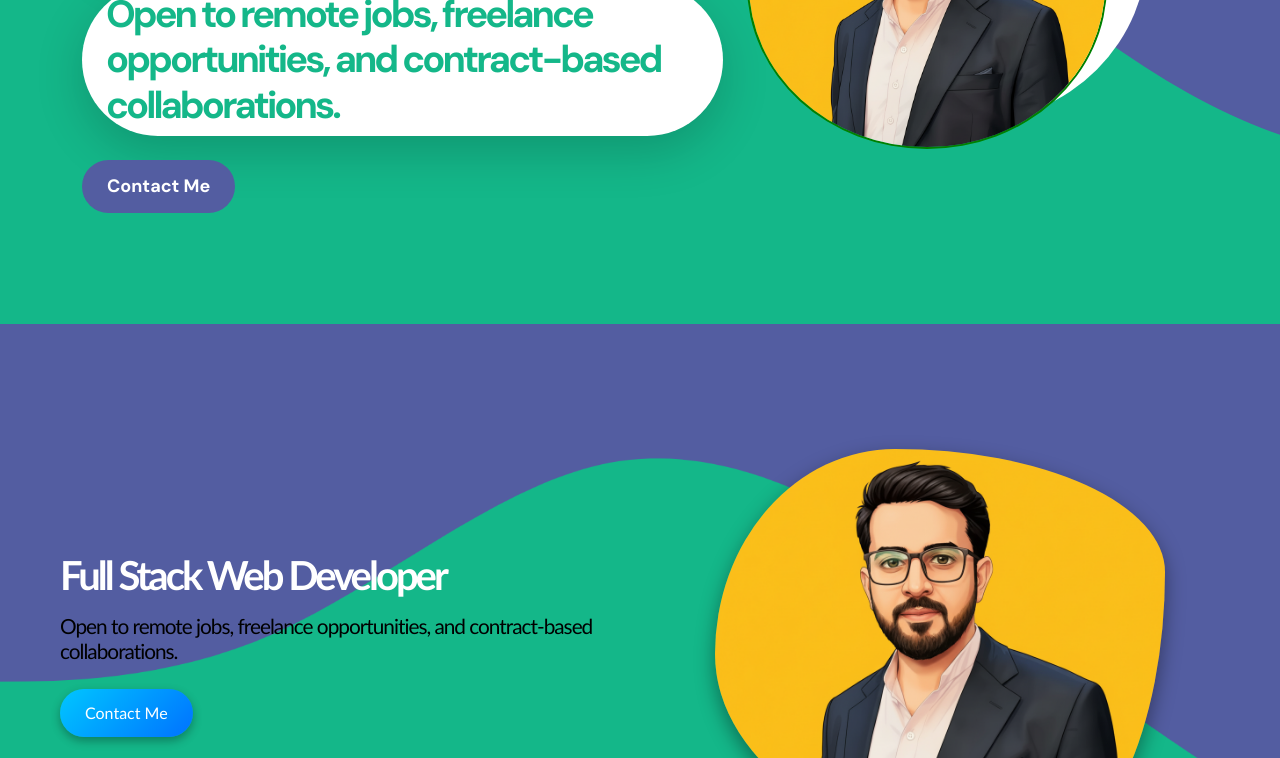
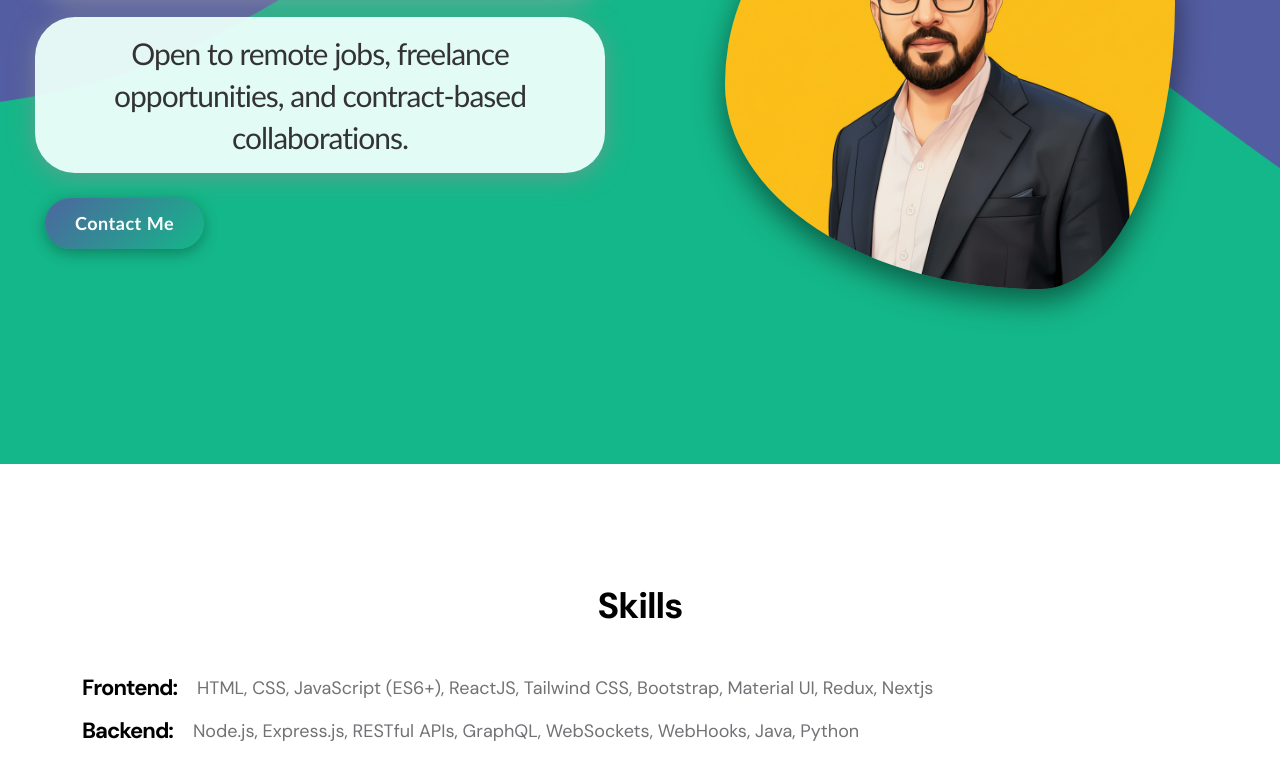
Before and after one commit to hanzla59/my_portfolio, a plain HTML site: page index.html in a window 1280 px wide. Shown: the part 336-1094 px from the top of the page. Drawn offline with Linux system fonts and the light colour scheme.

Commit message:
complete the header of my portfolio

```diff
--- a/index.html
+++ b/index.html
@@ -94,7 +94,7 @@ https://templatemo.com/tm-578-first-portfolio
 
     <main>
 
-        <section class="hero d-flex justify-content-center align-items-center" id="section_1">
+        <!-- <section class="hero d-flex justify-content-center align-items-center" id="section_1">
             <div class="container">
                 <div class="row">
 
@@ -122,7 +122,7 @@ https://templatemo.com/tm-578-first-portfolio
                     d="M0,160L24,160C48,160,96,160,144,138.7C192,117,240,75,288,64C336,53,384,75,432,106.7C480,139,528,181,576,208C624,235,672,245,720,240C768,235,816,213,864,186.7C912,160,960,128,1008,133.3C1056,139,1104,181,1152,202.7C1200,224,1248,224,1296,197.3C1344,171,1392,117,1416,90.7L1440,64L1440,0L1416,0C1392,0,1344,0,1296,0C1248,0,1200,0,1152,0C1104,0,1056,0,1008,0C960,0,912,0,864,0C816,0,768,0,720,0C672,0,624,0,576,0C528,0,480,0,432,0C384,0,336,0,288,0C240,0,192,0,144,0C96,0,48,0,24,0L0,0Z">
                 </path>
             </svg>
-        </section>
+        </section> -->
 
         <!-- <section style="display: flex; font-family: 'Gill Sans', 'Gill Sans MT', Calibri, 'Trebuchet MS', sans-serif;">
             <div style="width: 65%; border: 2px solid greenyellow; padding: 20px 10px 20px 50px">
@@ -135,25 +135,108 @@ https://templatemo.com/tm-578-first-portfolio
             </div>
         </section> -->
 
+
         <section
-            style="display: flex; align-items: center; justify-content: space-between; flex-wrap: wrap; padding: 40px; font-family: 'Gill Sans', 'Gill Sans MT', Calibri, 'Trebuchet MS', sans-serif; background: url('images/HeaderBackgorund.png') no-repeat center center/cover; color: white; min-height: 80vh;">
+    style="
+        display: flex;
+        align-items: center;
+        justify-content: space-between;
+        flex-wrap: wrap;
+        padding: 80px 20px 40px;
+        font-family: 'Gill Sans', 'Gill Sans MT', Calibri, 'Trebuchet MS', sans-serif;
+        background: url('images/HeaderBackgorund.png') no-repeat center center/cover;
+        color: white;
+        min-height: 100vh;
+        box-sizing: border-box;
+        gap: 20px;
+    "
+    id="section_1">
 
     <!-- Left Content -->
-            <div style="flex: 1 1 500px; padding: 20px; max-width: 600px;">
-                <h1 style="font-size: 2.5rem; margin-bottom: 15px;">Full Stack Web Developer</h1>
-                <h3 style="font-size: 1.3rem; font-weight: 400; margin-bottom: 25px;">
+    <div style="
+        flex: 1 1 500px;
+        padding: 15px;
+        max-width: 600px;
+        box-sizing: border-box;
+        display: flex;
+        flex-direction: column;
+        justify-content: center;
+        min-height: 50vh;
+    ">
+        <h1 style="
+            margin-bottom: 20px;
+            background-color: rgba(83, 93, 161, 0.9);
+            padding: 15px 20px;
+            border-radius: 40px;
+            color: white;
+            letter-spacing: 0.1px;
+            font-size: clamp(24px, 4vw, 40px);
+            box-shadow: 0 5px 25px rgba(163, 163, 163, 0.6);
+            text-align: center;
+            margin-right: 0;
+            line-height: 1.2;
+        ">
+            Full Stack Web Developer
+        </h1>
+
+        <h3 style="
+            font-size: clamp(16px, 2.5vw, 30px);
+            font-weight: 400;
+            margin-bottom: 25px;
+            background-color: rgba(238, 255, 250, 0.95);
+            color: #333;
+            padding: 15px 20px;
+            border-radius: 40px;
+            box-shadow: 0 4px 25px rgba(145, 145, 145, 0.6);
+            text-align: center;
+            line-height: 1.4;
+        ">
             Open to remote jobs, freelance opportunities, and contract-based collaborations.
         </h3>
-                <button
-                    style="padding: 12px 25px; background: linear-gradient(135deg, #00c6ff, #0072ff); color: white; border: none; border-radius: 30px; font-size: 1rem; cursor: pointer; box-shadow: 0 4px 10px rgba(0,0,0,0.3); transition: 0.3s;">
+
+        <div style="text-align: left; padding-left: 10px;">
+            <button style="
+                padding: 12px 30px;
+                background: linear-gradient(135deg, rgba(83, 93, 161, 0.9), rgba(20, 183, 137, 0.9));
+                color: white;
+                border: none;
+                border-radius: 30px;
+                font-size: clamp(14px, 1.5vw, 18px);
+                cursor: pointer;
+                box-shadow: 0 4px 15px rgba(0, 0, 0, 0.3);
+                transition: all 0.3s ease;
+                font-weight: 600;
+                letter-spacing: 0.5px;
+                margin-left: 0;
+            "
+            onmouseover="this.style.transform='scale(1.05)'; this.style.boxShadow='0 6px 20px rgba(0, 0, 0, 0.4)'"
+            onmouseout="this.style.transform='scale(1)'; this.style.boxShadow='0 4px 15px rgba(0, 0, 0, 0.3)'"
+            onclick="window.location.href='#section_6'">
                 Contact Me
             </button>
         </div>
+    </div>
 
     <!-- Right Image -->
-            <div style="flex: 1 1 300px; text-align: center; margin-top: 20px;">
-                <img src="images/hanzla.png" alt=""
-                    style="max-width: 75%; border-radius: 40% 60% 30% 70% / 50% 30% 70% 50%; box-shadow: 0 8px 20px rgba(0,0,0,0.4);">
+    <div style="
+        flex: 1 1 300px;
+        text-align: center;
+        display: flex;
+        align-items: center;
+        justify-content: center;
+        min-height: 40vh;
+        padding: 10px;
+    ">
+        <img src="images/hanzla.png" alt="Profile Image"
+            style="
+                max-width: 75%;
+                height: auto;
+                border-radius: 40% 60% 30% 70% / 50% 30% 70% 50%;
+                box-shadow: 0 12px 30px rgba(0,0,0,0.5);
+                transition: all 0.5s ease;
+            "
+            onmouseover="this.style.transform='rotate(2deg) scale(1.02)'; this.style.boxShadow='0 15px 40px rgba(0,0,0,0.6)'"
+            onmouseout="this.style.transform='rotate(0deg) scale(1)'; this.style.boxShadow='0 12px 30px rgba(0,0,0,0.5)'">
     </div>
 
 </section>
```
Lines whose indentation alone changed are shown as unchanged.
